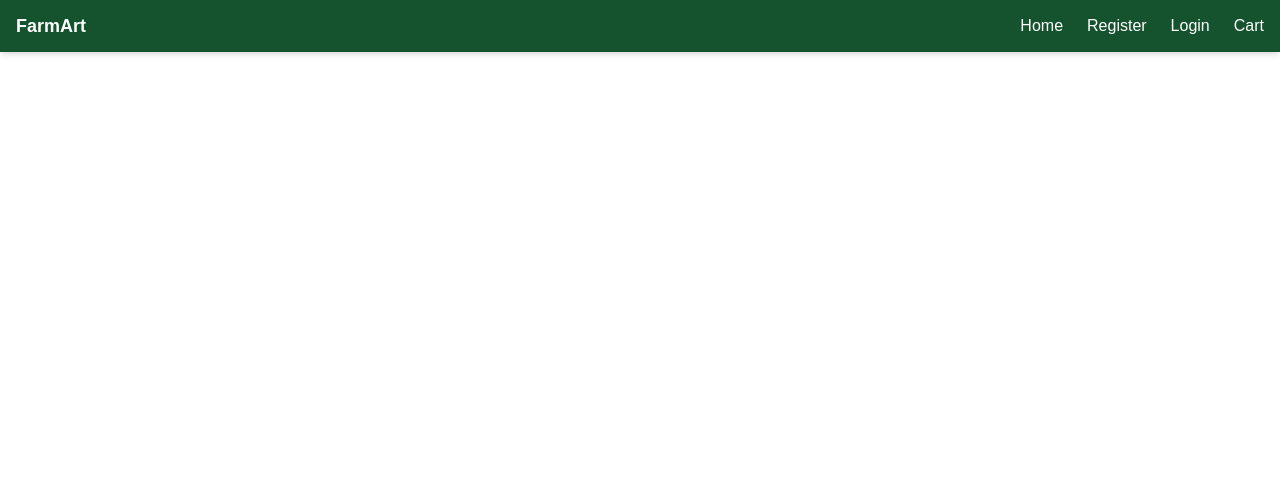
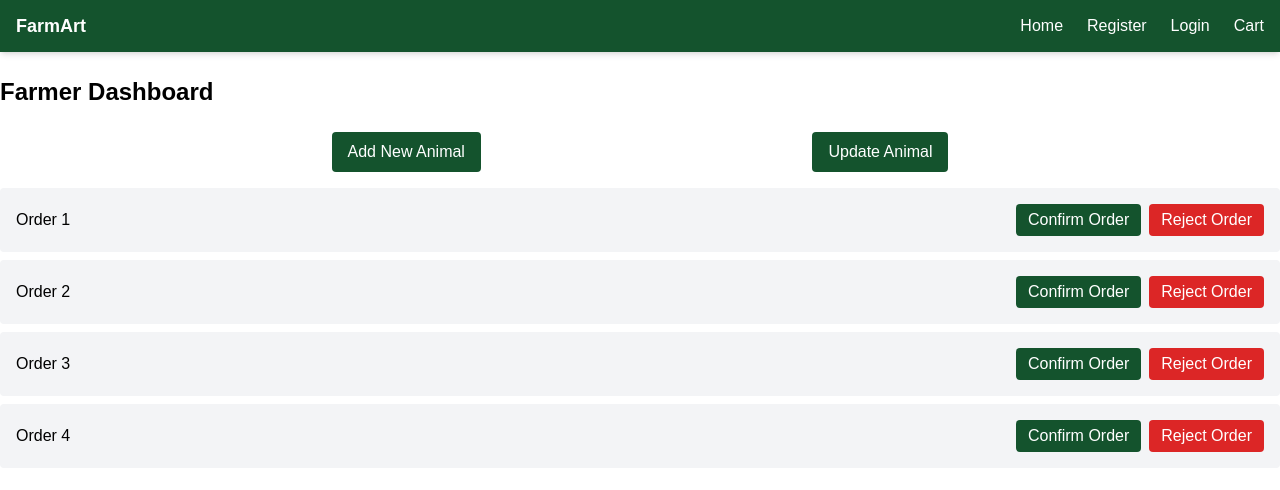
Before and after one commit to ohnoitsmoraa/Farmart-frontend, a React (Vite) app: page /farmer-dashboard in a window 1280 px wide. Shown: the top 490 px of the page. Built offline with nearby package versions, Linux system fonts and the light colour scheme.

Commit message:
added the farmer dashboard component

```diff
--- a/src/App.jsx
+++ b/src/App.jsx
@@ -7,10 +7,13 @@ import Login from './components/Login';
 import Footer from './components/Footer';
 import Contact from './components/Contact';
 import SellAnimal from './components/SellAnimal';
+import FarmerDashboard from './components/FarmerDashboard';
 
 const App = () => {
   const [cartItems, setCartItems] = useState([]);
+  const [userRole, setUserRole] = useState(null); // State to track the user role ('farmer' or 'buyer')
 
+  // Add to cart functionality
   const addToCart = (animal) => {
     setCartItems((prevItems) => {
       const itemInCart = prevItems.find((item) => item.id === animal.id);
@@ -25,10 +28,12 @@ const App = () => {
     });
   };
 
+  // Remove from cart functionality
   const removeFromCart = (id) => {
     setCartItems((prevItems) => prevItems.filter((item) => item.id !== id));
   };
 
+  // Update cart item quantity
   const updateQuantity = (id, quantity) => {
     setCartItems((prevItems) =>
       prevItems.map((item) =>
@@ -44,12 +49,21 @@ const App = () => {
         addToCart={addToCart}
         updateQuantity={updateQuantity}
         removeFromCart={removeFromCart}
+        userRole={userRole}
+        setUserRole={setUserRole}
       />
     </Router>
   );
 };
 
-const AppContent = ({ cartItems, addToCart, updateQuantity, removeFromCart }) => {
+const AppContent = ({
+  cartItems,
+  addToCart,
+  updateQuantity,
+  removeFromCart,
+  userRole,
+  setUserRole,
+}) => {
   const location = useLocation();
 
   return (
@@ -74,9 +88,22 @@ const AppContent = ({ cartItems, addToCart, updateQuantity, removeFromCart }) =>
                 Login
               </Link>
             </li>
+            {userRole === 'farmer' && (
+              <li>
+                <Link to="/farmer-dashboard" className="hover:text-gray-300 transition duration-200">
+                  Farmer Dashboard
+                </Link>
+              </li>
+            )}
             <li>
-              <Link to="/cart" className="hover:text-gray-300 transition duration-200">
+              <Link to="/cart" className="relative hover:text-gray-300 transition duration-200">
                 Cart
+                {/* Show item count on the cart link */}
+                {cartItems.length > 0 && (
+                  <span className="absolute -top-2 -right-3 bg-red-600 text-white text-xs font-bold rounded-full w-5 h-5 flex items-center justify-center">
+                    {cartItems.length}
+                  </span>
+                )}
               </Link>
             </li>
           </ul>
@@ -100,15 +127,17 @@ const AppContent = ({ cartItems, addToCart, updateQuantity, removeFromCart }) =>
               />
             }
           />
-          <Route path="/register" element={<Register />} />
-          <Route path="/login" element={<Login />} />
+          <Route path="/register" element={<Register setUserRole={setUserRole} />} />
+          <Route path="/login" element={<Login setUserRole={setUserRole} />} />
           <Route path="/sell-animal" element={<SellAnimal />} />
+          <Route path="/farmer-dashboard" element={<FarmerDashboard />} />
         </Routes>
       </div>
 
-      {/* Render Contact and Footer only on the homepage */}
+      {/* Show Contact and Footer only on the Home page */}
       {location.pathname === '/' && (
         <>
+
           <Contact />
           <Footer />
         </>
--- /dev/null
+++ b/src/components/FarmerDashboard.jsx
@@ -0,0 +1,55 @@
+import React from 'react';
+
+const FarmerDashboard = () => {
+  const orders = [
+    { id: 1, orderName: 'Order 1' },
+    { id: 2, orderName: 'Order 2' },
+    { id: 3, orderName: 'Order 3' },
+    { id: 4, orderName: 'Order 4' },
+  ];
+
+  const handleConfirm = (id) => {
+    alert(`Order ${id} confirmed!`);
+  };
+
+  const handleReject = (id) => {
+    alert(`Order ${id} rejected!`);
+  };
+
+  return (
+    <div className="container mx-auto py-6">
+      <h2 className="text-2xl font-bold mb-6">Farmer Dashboard</h2>
+      <div className="flex justify-evenly mb-4">
+        <button className="bg-green-900 text-white py-2 px-4 rounded">
+          Add New Animal
+        </button>
+        <button className="bg-green-900 text-white py-2 px-4 rounded">
+          Update Animal
+        </button>
+      </div>
+      <div>
+        {orders.map((order) => (
+          <div key={order.id} className="flex justify-between items-center bg-gray-100 p-4 mb-2 rounded">
+            <span>{order.orderName}</span>
+            <div className="space-x-2">
+              <button
+                onClick={() => handleConfirm(order.id)}
+                className="bg-green-900 text-white py-1 px-3 rounded"
+              >
+                Confirm Order
+              </button>
+              <button
+                onClick={() => handleReject(order.id)}
+                className="bg-red-600 text-white py-1 px-3 rounded"
+              >
+                Reject Order
+              </button>
+            </div>
+          </div>
+        ))}
+      </div>
+    </div>
+  );
+};
+
+export default FarmerDashboard;
```
